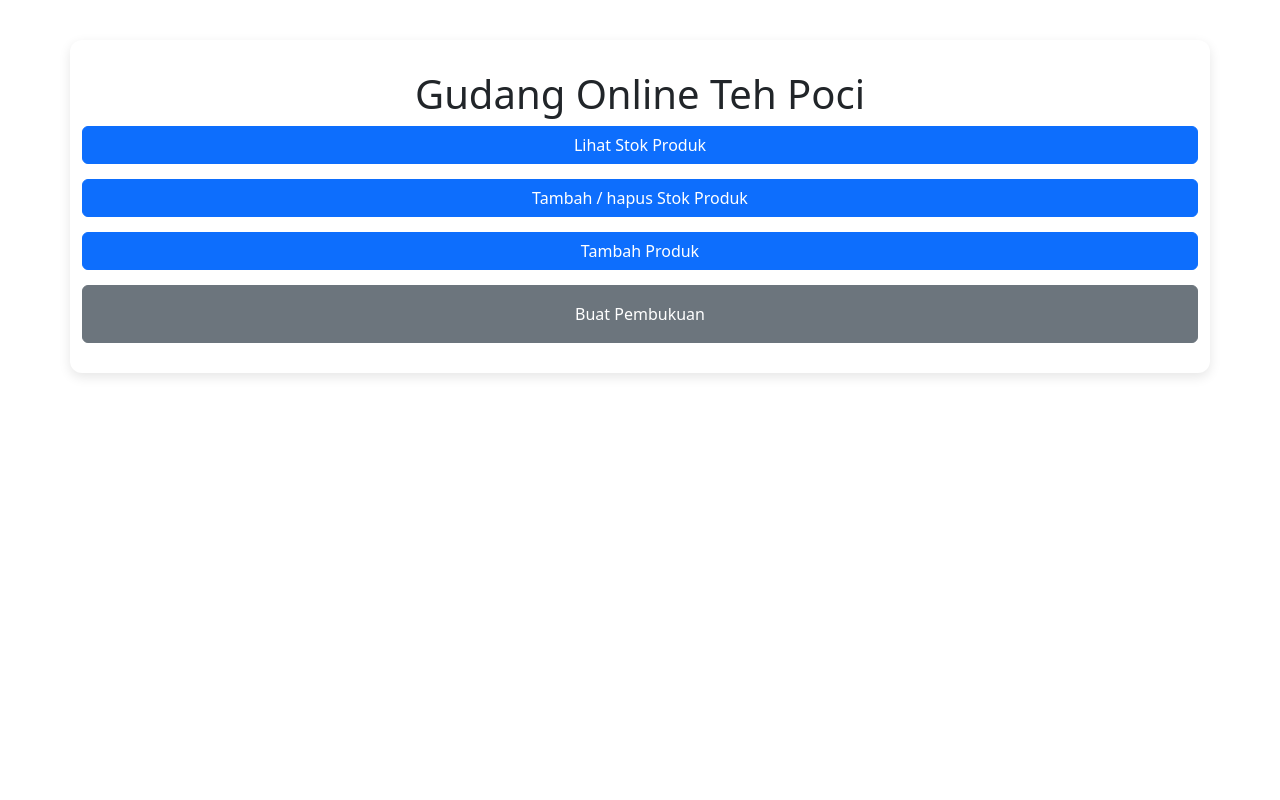
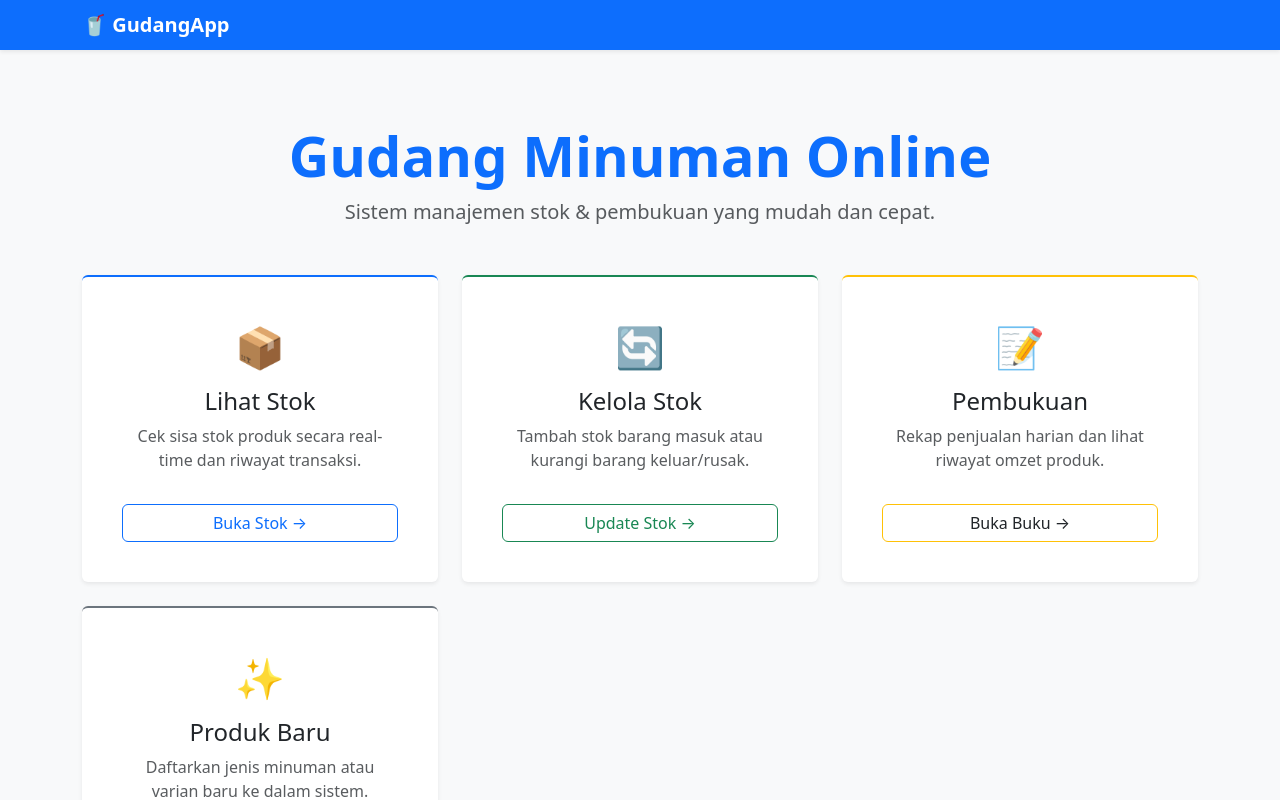
Before and after one commit to Felix-F07/gudang-online, a Next.js app: page / in a window 1280 px wide. Shown: the top 800 px of the page. Built offline with nearby package versions, Linux system fonts and the light colour scheme.

Commit message:
desain web nya

```diff
--- a/app/globals.css
+++ b/app/globals.css
@@ -1,115 +1,101 @@
-body {
-  font-family: -apple-system, BlinkMacSystemFont, "Segoe UI", Roboto, sans-serif;
-  background-color: #f4f7f9;
-  color: #333;
-  margin: 0;
-  padding: 20px;
-  display: flex;
-  justify-content: center;
-  align-items: flex-start;
-  min-height: 100vh;
-  padding-top: 5vh;
+/* app/globals.css */
+
+/* 1. Import Font Keren dari Google */
+@import url('https://fonts.googleapis.com/css2?family=Poppins:wght@300;400;600;700&display=swap');
+
+:root {
+  /* Palet Warna Modern (Tema Biru Laut & Mint) */
+  --primary-color: #0d6efd;
+  --secondary-color: #6c757d;
+  --bg-color: #f0f2f5; /* Abu-abu sangat muda untuk background */
+  --card-bg: #ffffff;
+  --text-dark: #212529;
+  --text-muted: #6c757d;
+  --accent-success: #198754;
+  --accent-danger: #dc3545;
 }
 
-.container {
-  width: 100%;
-  max-width: 500px;
-  background-color: #ffffff;
-  padding: 30px 40px;
-  border-radius: 12px;
-  box-shadow: 0 4px 12px rgba(0, 0, 0, 0.1);
-  text-align: center;
+body {
+  font-family: 'Poppins', sans-serif; /* Menggunakan font baru */
+  background-color: var(--bg-color);
+  color: var(--text-dark);
 }
 
-h1 {
-  margin-top: 0;
-  margin-bottom: 24px;
+/* 2. Styling untuk Judul Halaman */
+h1, h2, h3, h4, h5 {
+  font-weight: 700;
+  color: #2c3e50;
+  margin-bottom: 1.5rem;
 }
 
-.button-group {
-  display: flex;
-  flex-direction: column;
-  gap: 15px;
+/* 3. Membuat Card (Kotak) terlihat Timbul & Halus */
+.card {
+  border: none; /* Hilangkan garis pinggir kasar */
+  border-radius: 15px; /* Sudut membulat */
+  box-shadow: 0 4px 6px rgba(0, 0, 0, 0.05); /* Bayangan halus */
+  transition: transform 0.2s ease, box-shadow 0.2s ease;
+  overflow: hidden;
 }
 
-.button {
-  display: block;
-  width: 100%;
-  padding: 15px;
-  font-size: 16px;
-  font-weight: 600;
-  color: #fff;
-  background-color: #0070f3;
-  border: none;
-  border-radius: 8px;
-  cursor: pointer;
-  text-decoration: none;
-  transition: background-color 0.2s;
-  box-sizing: border-box;
+/* Efek saat mouse diarahkan ke card */
+.card:hover {
+  transform: translateY(-5px); /* Naik sedikit */
+  box-shadow: 0 10px 20px rgba(0, 0, 0, 0.1); /* Bayangan menebal */
 }
 
-.button:hover:not(:disabled) {
-  background-color: #005bb5;
+.card-header {
+  background-color: transparent;
+  border-bottom: 1px solid rgba(0,0,0,0.05);
+  padding: 1.5rem;
 }
 
-.button:disabled {
-  background-color: #ccc;
-  cursor: not-allowed;
+.card-body {
+  padding: 1.5rem;
 }
 
-.back-button {
-  display: inline-block;
-  margin-top: 25px;
-  color: #0070f3;
-  text-decoration: none;
-  font-weight: 500;
+/* 4. Styling Tombol agar lebih 'Empuk' */
+.btn {
+  border-radius: 10px;
+  padding: 10px 20px;
+  font-weight: 600;
+  transition: all 0.2s;
 }
 
-.back-button:hover {
-  text-decoration: underline;
+.btn-primary {
+  background: linear-gradient(45deg, #0d6efd, #0a58ca);
+  border: none;
+  box-shadow: 0 4px 10px rgba(13, 110, 253, 0.3);
 }
 
-.form {
-  display: flex;
-  flex-direction: column;
-  gap: 20px;
-  text-align: left;
-  margin-bottom: 10px;
+.btn-primary:hover {
+  transform: scale(1.02);
+  box-shadow: 0 6px 15px rgba(13, 110, 253, 0.4);
 }
 
-.form-group {
-  display: flex;
-  flex-direction: column;
+.btn-outline-dark {
+  border-width: 2px;
 }
 
-.form-group label {
-  margin-bottom: 8px;
-  font-weight: 500;
-  font-size: 14px;
+.btn-outline-dark:hover {
+  background-color: #2c3e50;
+  border-color: #2c3e50;
+  color: white;
 }
 
-.form-group input {
-  padding: 12px;
-  border: 1px solid #ddd;
-  border-radius: 8px;
-  font-size: 16px;
-  width: 100%;
-  box-sizing: border-box;
+/* 5. Khusus Halaman Dashboard (Menu Utama) */
+.dashboard-icon {
+  font-size: 2.5rem;
+  margin-bottom: 10px;
+  display: block;
 }
 
-/* Tambahkan ini di akhir file app/globals.css */
-
-/* Grid untuk kartu produk */
-
-
-/* Kartu produk */
-
-
-/* Responsif untuk mobile */
-@media (max-width: 768px) {
-  .product-grid {
-    grid-template-columns: repeat(2, 1fr); /* 2 kolom di mobile */
-  }
+.dashboard-card {
+  text-decoration: none;
+  color: inherit;
+  height: 100%;
+  display: block;
 }
 
-/* Modal Styling */
+.dashboard-card:hover {
+  color: inherit;
+}
--- a/app/layout.tsx
+++ b/app/layout.tsx
@@ -13,8 +13,8 @@ const geistMono = Geist_Mono({
 });
 
 export const metadata: Metadata = {
-  title: "Create Next App",
-  description: "Generated by create next app",
+  title: "Gudang Online",
+  description: "Aplikasi Manajemen Stok Teh Poci",
 };
 
 export default function RootLayout({
@@ -25,7 +25,7 @@ export default function RootLayout({
   return (
     <html lang="en">
       <head>
-        {/* Tambahkan baris ini untuk CSS Bootstrap */}
+        {/* Bootstrap CSS */}
         <link
           href="https://cdn.jsdelivr.net/npm/bootstrap@5.3.3/dist/css/bootstrap.min.css"
           rel="stylesheet"
@@ -33,9 +33,23 @@ export default function RootLayout({
           crossOrigin="anonymous"
         />
       </head>
-      <body className={geistSans.variable}>
+
+      {/* PERUBAHAN DI SINI: */}
+      {/* 1. Menambahkan ${geistMono.variable} agar font mono juga terdaftar */}
+      {/* 2. Menambahkan class 'bg-light' agar background halaman jadi abu-abu muda */}
+      <body className={`${geistSans.variable} ${geistMono.variable} bg-light`}>
+
+        {/* TAMBAHAN NAVBAR */}
+        <nav className="navbar navbar-expand-lg navbar-dark bg-primary shadow-sm mb-4">
+          <div className="container">
+            <span className="navbar-brand fw-bold mb-0 h1">🥤 GudangApp</span>
+          </div>
+        </nav>
+
+        {/* Konten Halaman */}
         {children}
-        {/* Tambahkan baris ini untuk JavaScript Bootstrap */}
+
+        {/* Bootstrap JS */}
         <script
           src="https://cdn.jsdelivr.net/npm/bootstrap@5.3.3/dist/js/bootstrap.bundle.min.js"
           integrity="sha384-YvpcrYf0tY3lHB60NNkmXc5s9fDVZLESaAA55NDzOxhy9GkcIdslK1eN7N6jIeHz"
--- a/app/page.tsx
+++ b/app/page.tsx
@@ -1,23 +1,88 @@
 import Link from 'next/link';
 
-export default function HomePage() {
+export default function Home() {
   return (
-    <main className="container">
-      <h1>Gudang Online Teh Poci</h1>
-      <div className="button-group">
-        {/* Tombol baru ditambahkan di sini */}
-        <Link href="/lihat-stok" className="btn btn-primary">
-          Lihat Stok Produk
-        </Link>
-        <Link href="/tambah-stok" className="btn btn-primary">
-          Tambah / hapus Stok Produk
-        </Link>
-        <Link href="/tambah-produk" className="btn btn-primary">
-          Tambah Produk
-        </Link>
-        <Link href="/pembukuan" className="btn btn-secondary w-100 py-3">
-          Buat Pembukuan
-        </Link>
+    <main className="container py-5">
+      {/* Bagian Header / Sambutan */}
+      <div className="text-center mb-5">
+        <h1 className="display-4 fw-bold text-primary">Gudang Minuman Online</h1>
+        <p className="lead text-muted">
+          Sistem manajemen stok & pembukuan yang mudah dan cepat.
+        </p>
+      </div>
+
+      {/* Grid Menu Dashboard */}
+      <div className="row row-cols-1 row-cols-md-2 row-cols-lg-3 g-4">
+
+        {/* Menu 1: Lihat Stok */}
+        <div className="col">
+          <Link href="/lihat-stok" className="dashboard-card">
+            <div className="card h-100 text-center p-4 border-primary border-2 border-bottom-0 border-end-0 border-start-0 shadow-sm">
+              <div className="card-body">
+                <span className="dashboard-icon">📦</span>
+                <h3 className="card-title h4">Lihat Stok</h3>
+                <p className="card-text text-muted">
+                  Cek sisa stok produk secara real-time dan riwayat transaksi.
+                </p>
+                <div className="mt-3 btn btn-outline-primary w-100">Buka Stok &rarr;</div>
+              </div>
+            </div>
+          </Link>
+        </div>
+
+        {/* Menu 2: Kelola Stok */}
+        <div className="col">
+          <Link href="/tambah-stok" className="dashboard-card">
+            <div className="card h-100 text-center p-4 border-success border-2 border-bottom-0 border-end-0 border-start-0 shadow-sm">
+              <div className="card-body">
+                <span className="dashboard-icon">🔄</span>
+                <h3 className="card-title h4">Kelola Stok</h3>
+                <p className="card-text text-muted">
+                  Tambah stok barang masuk atau kurangi barang keluar/rusak.
+                </p>
+                <div className="mt-3 btn btn-outline-success w-100">Update Stok &rarr;</div>
+              </div>
+            </div>
+          </Link>
+        </div>
+
+        {/* Menu 3: Pembukuan */}
+        <div className="col">
+          <Link href="/pembukuan" className="dashboard-card">
+            <div className="card h-100 text-center p-4 border-warning border-2 border-bottom-0 border-end-0 border-start-0 shadow-sm">
+              <div className="card-body">
+                <span className="dashboard-icon">📝</span>
+                <h3 className="card-title h4">Pembukuan</h3>
+                <p className="card-text text-muted">
+                  Rekap penjualan harian dan lihat riwayat omzet produk.
+                </p>
+                <div className="mt-3 btn btn-outline-warning text-dark w-100">Buka Buku &rarr;</div>
+              </div>
+            </div>
+          </Link>
+        </div>
+
+        {/* Menu 4: Tambah Produk Baru */}
+        <div className="col">
+          <Link href="/tambah-produk" className="dashboard-card">
+            <div className="card h-100 text-center p-4 border-secondary border-2 border-bottom-0 border-end-0 border-start-0 shadow-sm">
+              <div className="card-body">
+                <span className="dashboard-icon">✨</span>
+                <h3 className="card-title h4">Produk Baru</h3>
+                <p className="card-text text-muted">
+                  Daftarkan jenis minuman atau varian baru ke dalam sistem.
+                </p>
+                <div className="mt-3 btn btn-outline-secondary w-100">Tambah Data &rarr;</div>
+              </div>
+            </div>
+          </Link>
+        </div>
+
+      </div>
+
+      {/* Footer Kecil */}
+      <div className="text-center mt-5 pt-4 text-muted border-top">
+        <small>&copy; 2025 Gudang Online Teh Poci &bull; Dibuat dengan Next.js</small>
       </div>
     </main>
   );
```
